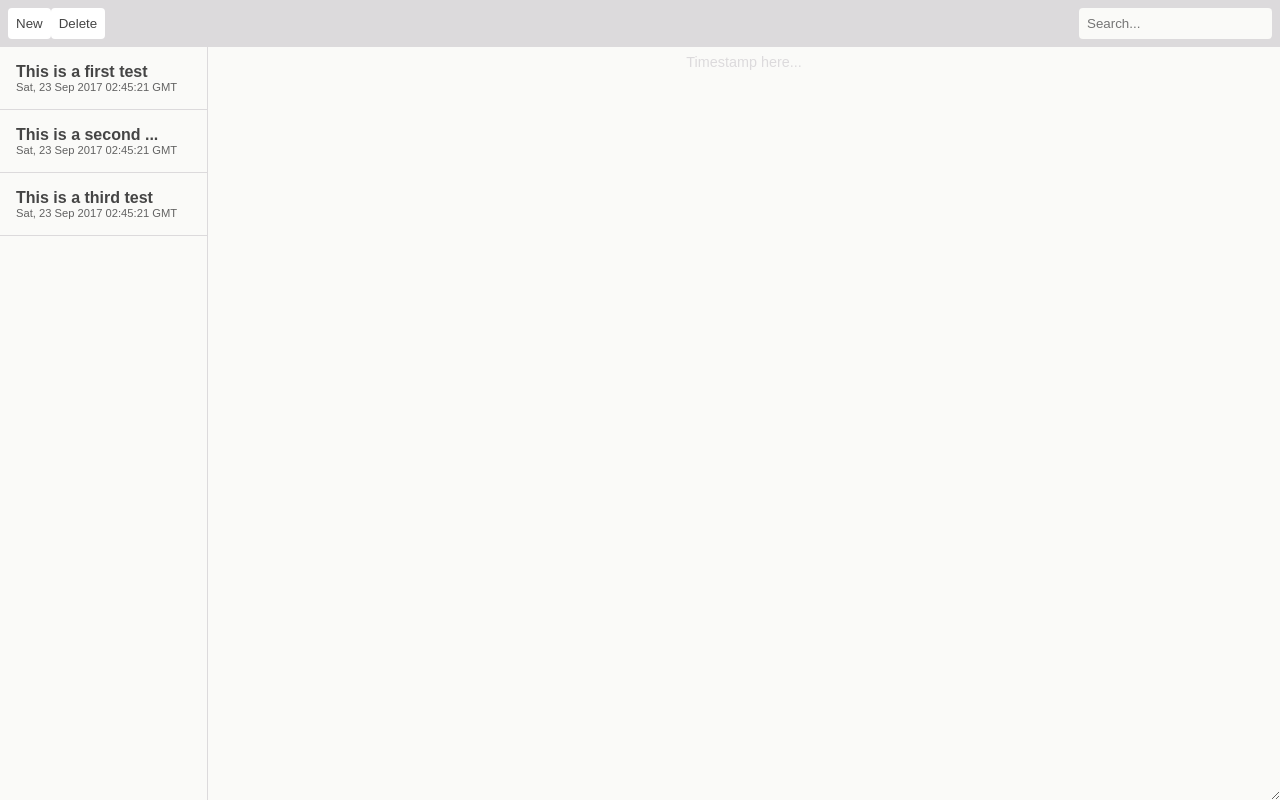
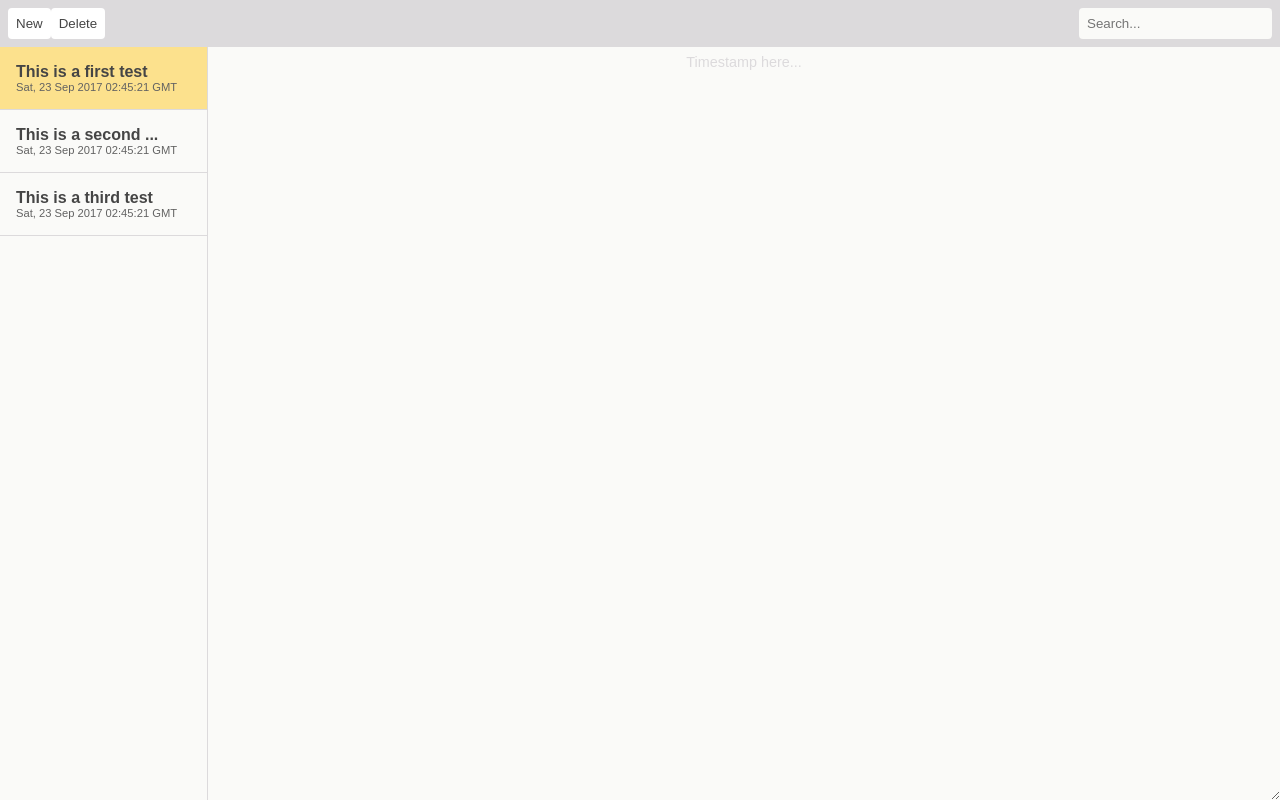
Before and after one commit to peterxjang/notes-app-react, a React (Create React App) app: page / in a window 1280 px wide. Built offline with nearby package versions, Linux system fonts and the light colour scheme.

Commit message:
Select a note on title click

```diff
--- a/src/App.js
+++ b/src/App.js
@@ -11,15 +11,24 @@ class App extends Component {
         {id: 1, body: "This is a first test", timestamp: Date.now()},
         {id: 2, body: "This is a second test", timestamp: Date.now()},
         {id: 3, body: "This is a third test", timestamp: Date.now()}
-      ]
+      ],
+      selectedNoteId: 1
     }
+  }
+
+  handleClickNote = (id) => {
+    this.setState({selectedNoteId: id});
   }
 
   render() {
     return (
       <div id="app">
         <Toolbar />
-        <NoteContainer notes={this.state.notes} />
+        <NoteContainer
+          notes={this.state.notes}
+          selectedNoteId={this.state.selectedNoteId}
+          onClickNote={this.handleClickNote}
+        />
       </div>
     );
   }
--- a/src/components/NoteContainer.js
+++ b/src/components/NoteContainer.js
@@ -6,7 +6,11 @@ class NoteContainer extends Component {
   render() {
     return (
       <div className="note-container">
-        <NoteSelectors notes={this.props.notes} />
+        <NoteSelectors
+          notes={this.props.notes}
+          selectedNoteId={this.props.selectedNoteId}
+          onClickNote={this.props.onClickNote}
+        />
         <NoteEditor />
       </div>
     );
--- a/src/components/NoteSelector.js
+++ b/src/components/NoteSelector.js
@@ -16,9 +16,16 @@ function formatTimestamp(timestamp) {
 }
 
 class NoteSelector extends Component {
+  handleClickNote = () => {
+    this.props.onClickNote(this.props.id);
+  }
+
   render() {
     return (
-      <div className="note-selector">
+      <div
+        className={"note-selector " + (this.props.id === this.props.selectedNoteId ? 'active' : '')}
+        onClick={this.handleClickNote}
+      >
         <p className="note-selector-title">
           {formatTitle(this.props.body)}
         </p>
--- a/src/components/NoteSelectors.js
+++ b/src/components/NoteSelectors.js
@@ -11,8 +11,12 @@ class NoteSelectors extends Component {
         key={note.id}
         body={note.body}
         timestamp={note.timestamp}
+        id={note.id}
+        selectedNoteId={this.props.selectedNoteId}
+        onClickNote={this.props.onClickNote}
       />
     );
+
     return (
       <div className="note-selectors">
         {noteSelectors}
```
